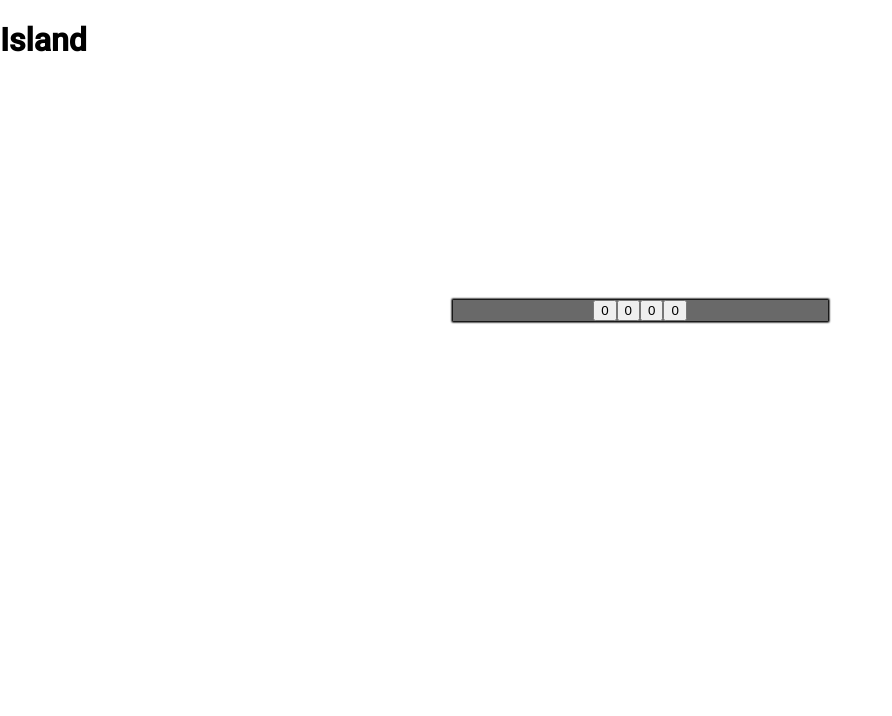
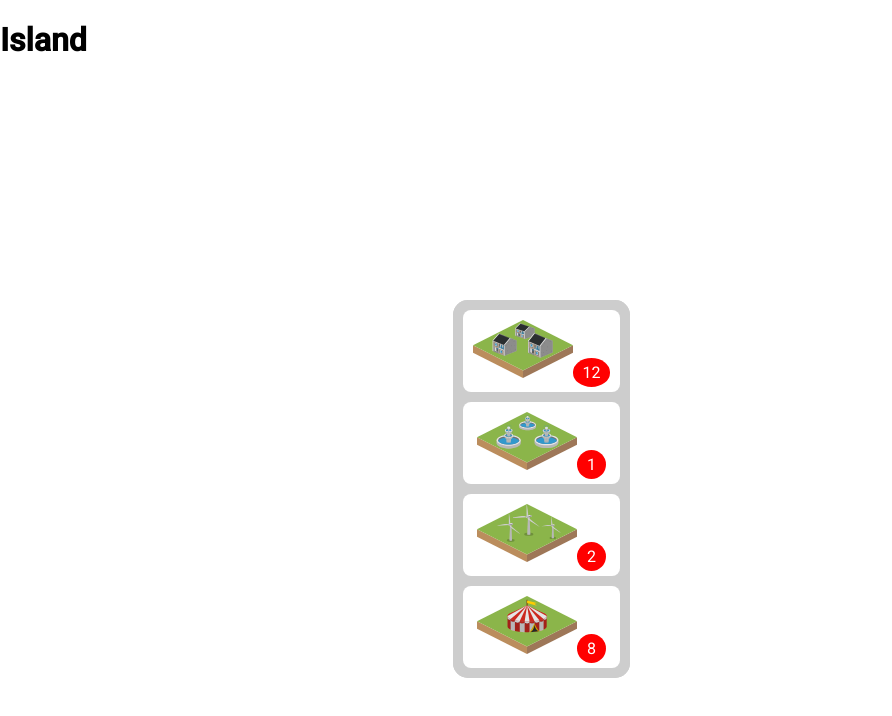
Before and after one commit to baptonx/islanders, an Angular app in the folder game-frontend/: page /inventory in a window 1280 px wide. Shown: the top 716 px of the page, without its empty margins (0-892 px from the left). Built offline with nearby package versions, Linux system fonts and the light colour scheme.

Commit message:
inventoryComponent

```diff
--- a/game-frontend/src/app/bouton-cityblock/bouton-cityblock.component.html
+++ b/game-frontend/src/app/bouton-cityblock/bouton-cityblock.component.html
@@ -1 +1,4 @@
-<p>bouton-cityblock works!</p>
+<div *ngFor="let x of [0,1,2,3]" class="inventory-button">
+  <img src={{this.getCityBlockSvg(x)}} />
+  <span class="badge">{{this.getCityBlockRemaining(x)}}</span>
+</div>
--- a/game-frontend/src/app/inventory/inventory.component.css
+++ b/game-frontend/src/app/inventory/inventory.component.css
@@ -1,11 +1,33 @@
-#button-container {
-  position:  fixed;
+#inventory {
+  position: fixed;
   top: 300px;
   left: 50%;
-  width: 375px;
-  background: dimgray;
+  background: #cdcdcd;
   margin-left: -187.5px;
   text-align: center;
-  box-shadow: 0px 0px 2px 1px black;
+  box-shadow: 0px 0px 0px 0px black;
   z-index: 100;
+  border-radius: 15px;
 }
+
+.badge {
+  position: inherit;
+  top: -10px;
+  right: -10px;
+  padding: 5px 10px;
+  border-radius: 50%;
+  background: red;
+  color: white;
+}
+
+.inventory-button {
+  margin: 10px;
+  background: #ffffff;
+  border-radius: 8px;
+  box-shadow: 0px 0px 0px 0px black;
+  padding: 10px;
+}
+
+.inventory-button:hover {
+  background-color: black;
+}
--- a/game-frontend/src/app/inventory/inventory.component.html
+++ b/game-frontend/src/app/inventory/inventory.component.html
@@ -1,5 +1,6 @@
-<div id="button-container">
-  <ng-container *ngFor="let x of availableCityBlock">
-    <button >{{x}}</button>
-  </ng-container>
+<div id="inventory">
+    <div *ngFor="let x of [0,1,2,3]" class="inventory-button">
+      <img src={{this.getCityBlockSvg(x)}} />
+      <span class="badge">{{this.getCityBlockRemaining(x)}}</span>
+    </div>
 </div>
--- a/game-frontend/src/app/inventory/inventory.component.ts
+++ b/game-frontend/src/app/inventory/inventory.component.ts
@@ -7,9 +7,7 @@ import {Component, OnInit} from '@angular/core';
 })
 export class InventoryComponent implements OnInit {
 
-  availableCityBlock: Array<number> = [0, 0, 0, 0];
-
-  x = 8;
+  availableCityBlock: Array<number> = [12, 1, 2, 8];
 
   constructor() {
   }
@@ -17,4 +15,19 @@ export class InventoryComponent implements OnInit {
   ngOnInit(): void {
   }
 
+  public getCityBlockSvg(x: number): string {
+    if (x === 0) {
+      return 'assets/house.svg';
+    } else if (x === 1) {
+      return 'assets/fountain.svg';
+    } else if (x === 2) {
+      return 'assets/wind-turbine.svg';
+    } else if (x === 3) {
+      return 'assets/circus.svg';
+    }
+  }
+
+  public getCityBlockRemaining(x: number): number {
+    return this.availableCityBlock[x];
+  }
 }
```
